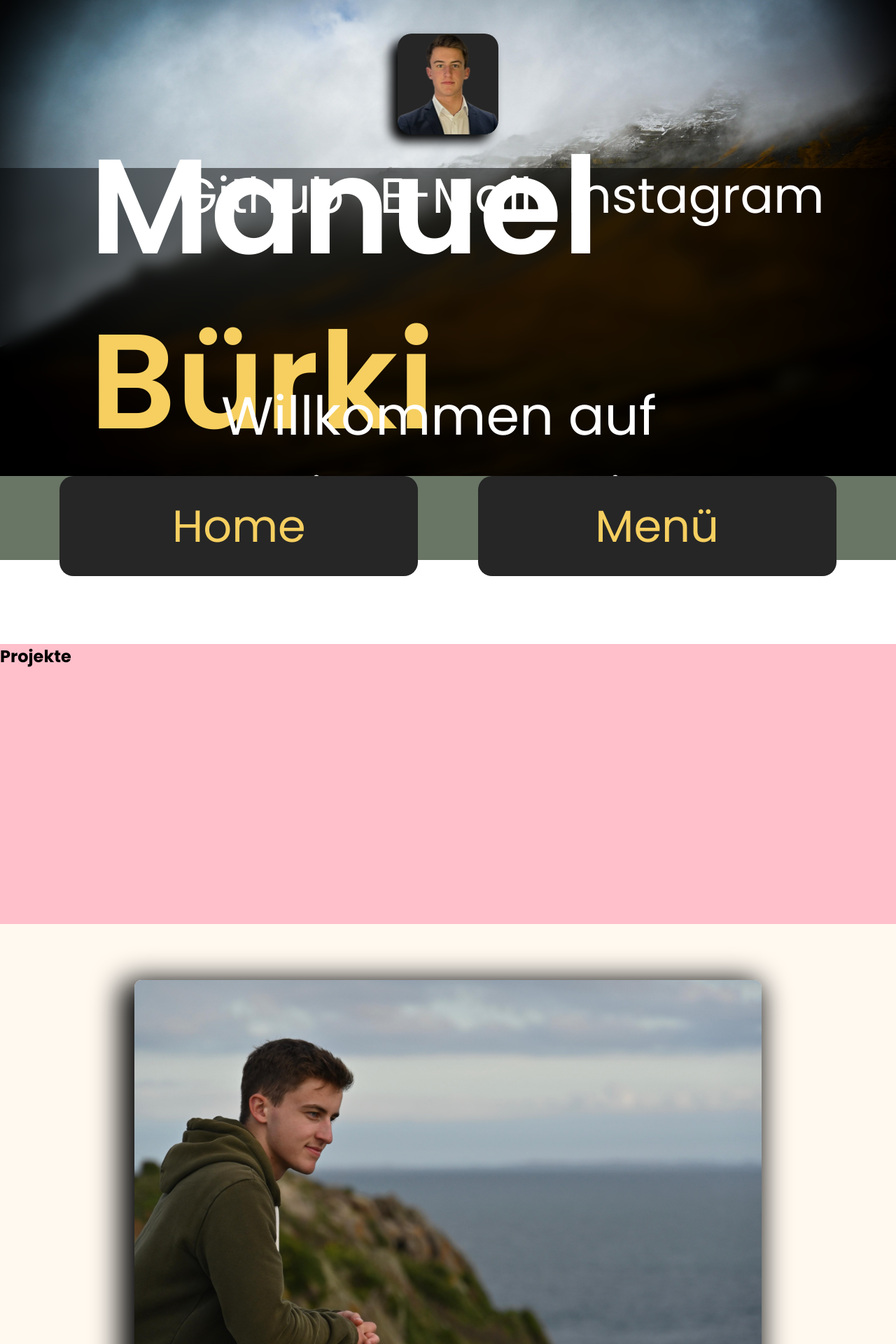
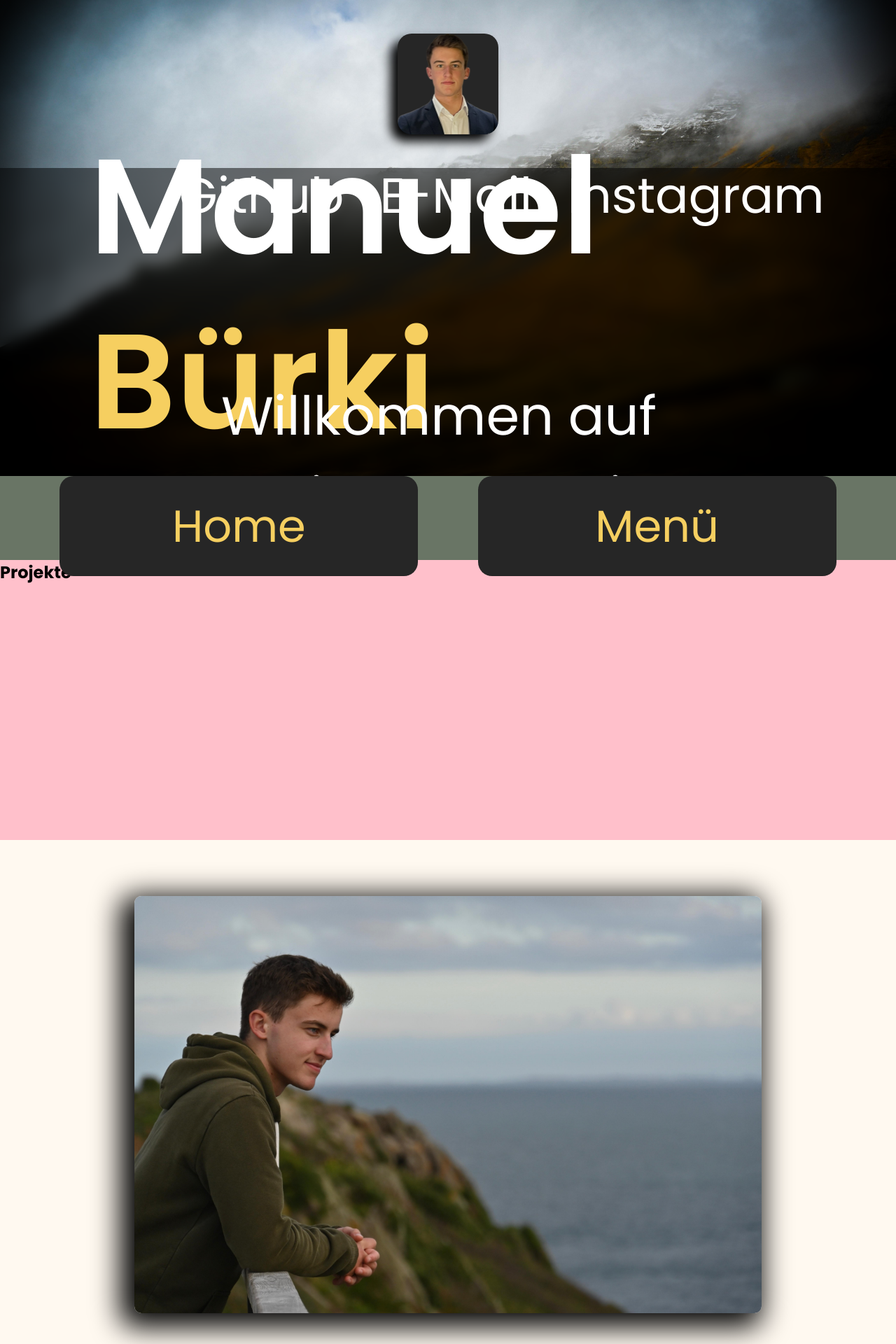
Before and after one commit to IM23a-buerkim/mein_portfolio, a Next.js app: page / in a window 1280 px wide. Shown: the top 1920 px of the page at 70% size. Built offline with nearby package versions, Linux system fonts and the light colour scheme.

Commit message:
bug fix weisse body margin top

```diff
--- a/src/app/mainstyle.css
+++ b/src/app/mainstyle.css
@@ -2,7 +2,6 @@
 
 main {
     height: auto;
-    margin-top: 15vh;
     background-color: #FFF9F0;
 }
 
```
